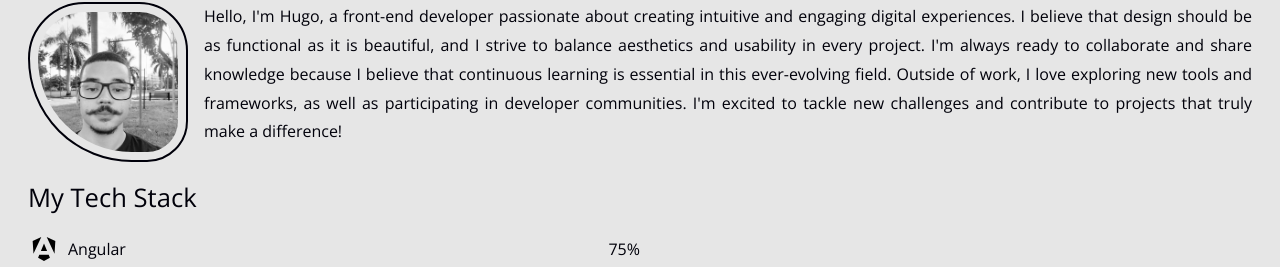
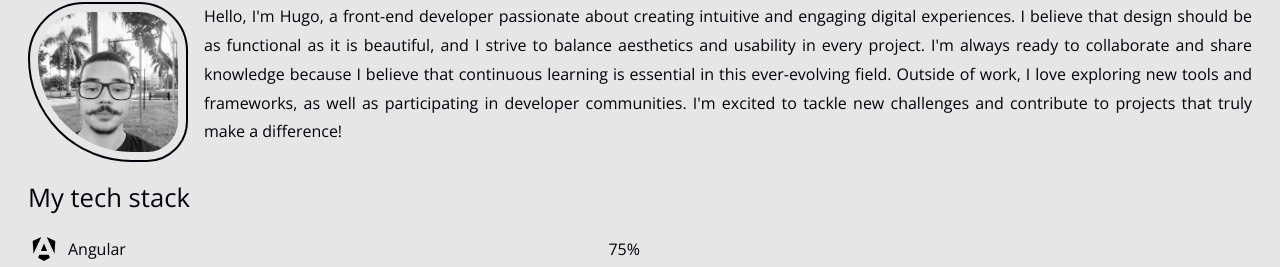
Before and after one commit to Hugodelelis/portfolio, an Angular app: page / in a window 1280 px wide. Shown: the part 873-1140 px from the top of the page. Built offline with nearby package versions, Linux system fonts and the light colour scheme.

Commit message:
Update about.component.html

```diff
--- a/src/app/modules/components/about/about.component.html
+++ b/src/app/modules/components/about/about.component.html
@@ -13,7 +13,7 @@
                 </p>
             </div>
 
-            <h2>My Tech Stack</h2>
+            <h2>My tech stack</h2>
             <div class="stacks">
                 @for(item of tecnologies(); track item) {
                 <div class="tec">
```
